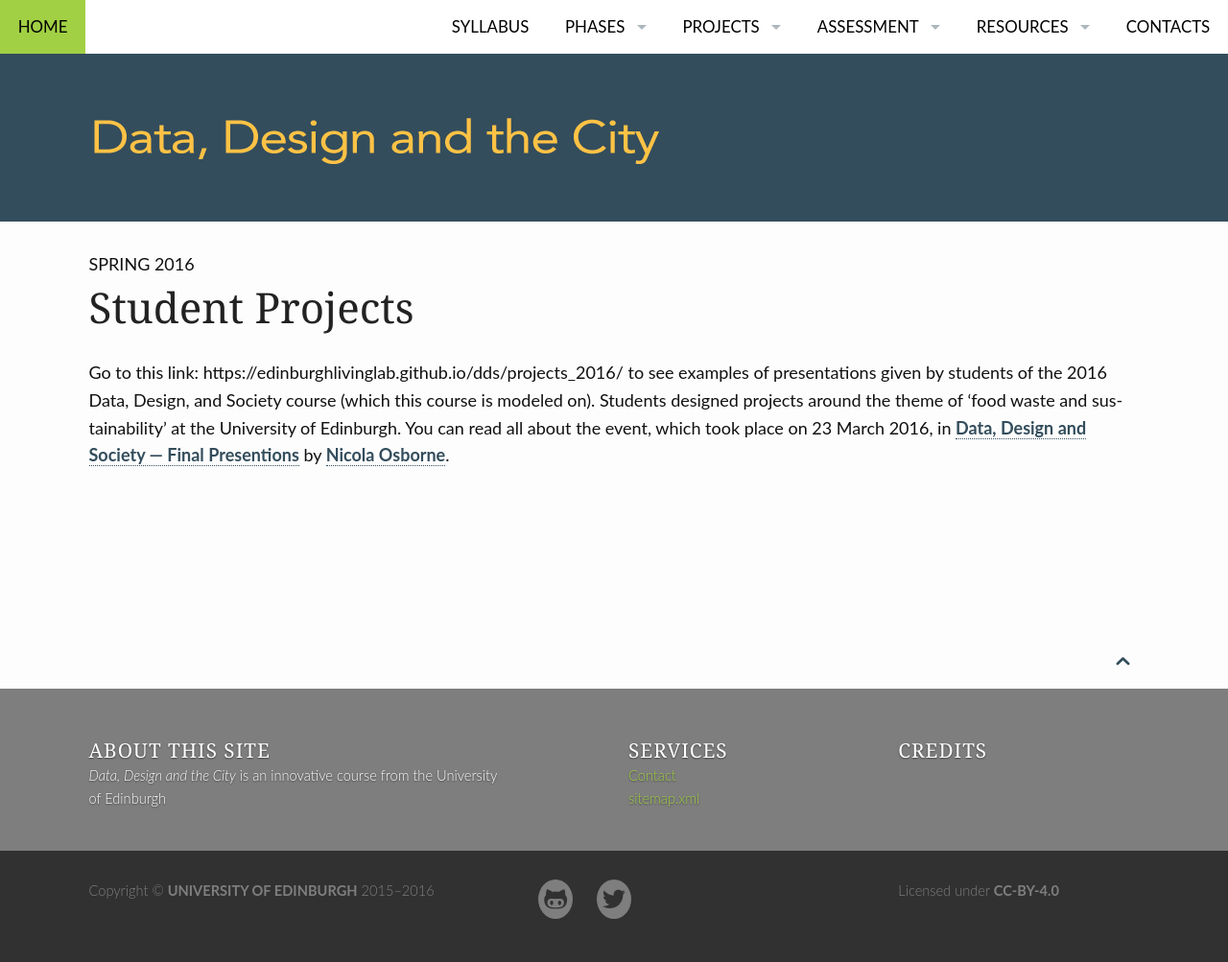
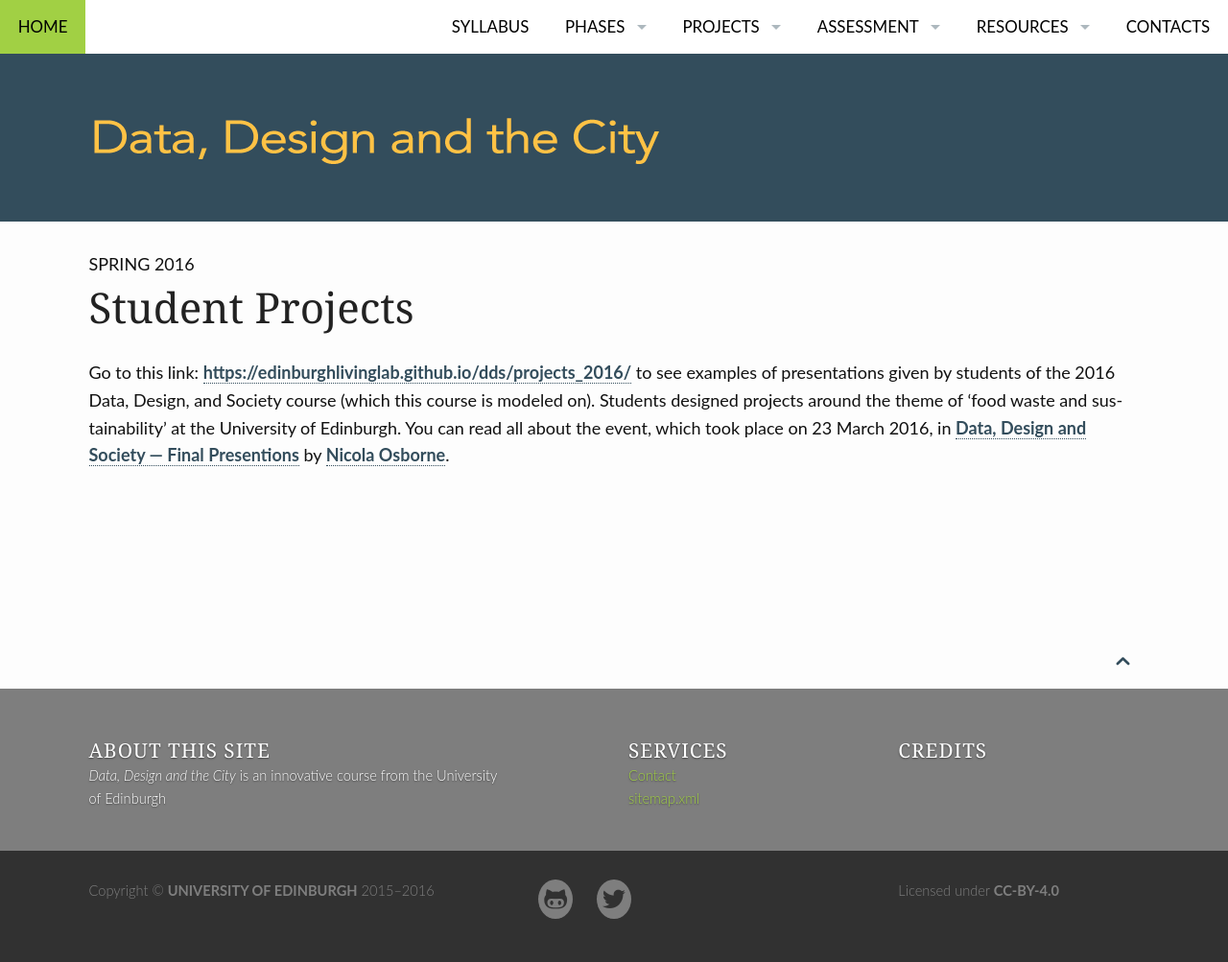
Before and after one commit to edinburghlivinglab/ddc, a Jekyll site: the page built from pages/projects_2016.md, in a window 1280 px wide. Shown: the whole page at 96% size. Built offline with Jekyll 4.4.1, drawn with Linux system fonts in a browser that asks for light colours; some of the changed lines change nothing that is shown.

Commit message:
Update projects_2016.md

```diff
--- a/pages/projects_2016.md
+++ b/pages/projects_2016.md
@@ -6,4 +6,4 @@ teaser: ""
 permalink: "/projects_2016/"
 ---
 
-Go to this link: https://edinburghlivinglab.github.io/dds/projects_2016/ to see examples of presentations given by students of the 2016 Data, Design, and Society course (which this course is modeled on). Students designed projects around the theme of 'food waste and sustainability' at the University of Edinburgh. You can read all about the event, which took place on 23 March 2016, in [Data, Design and Society &mdash; Final Presentions](http://nicolaosborne.blogs.edina.ac.uk/2016/03/23/data-design-society-final-presentations/) by [Nicola Osborne](http://nicolaosborne.blogs.edina.ac.uk/about/).
+Go to this link: [https://edinburghlivinglab.github.io/dds/projects_2016/](https://edinburghlivinglab.github.io/dds/projects_2016/) to see examples of presentations given by students of the 2016 Data, Design, and Society course (which this course is modeled on). Students designed projects around the theme of 'food waste and sustainability' at the University of Edinburgh. You can read all about the event, which took place on 23 March 2016, in [Data, Design and Society &mdash; Final Presentions](http://nicolaosborne.blogs.edina.ac.uk/2016/03/23/data-design-society-final-presentations/) by [Nicola Osborne](http://nicolaosborne.blogs.edina.ac.uk/about/).
```
